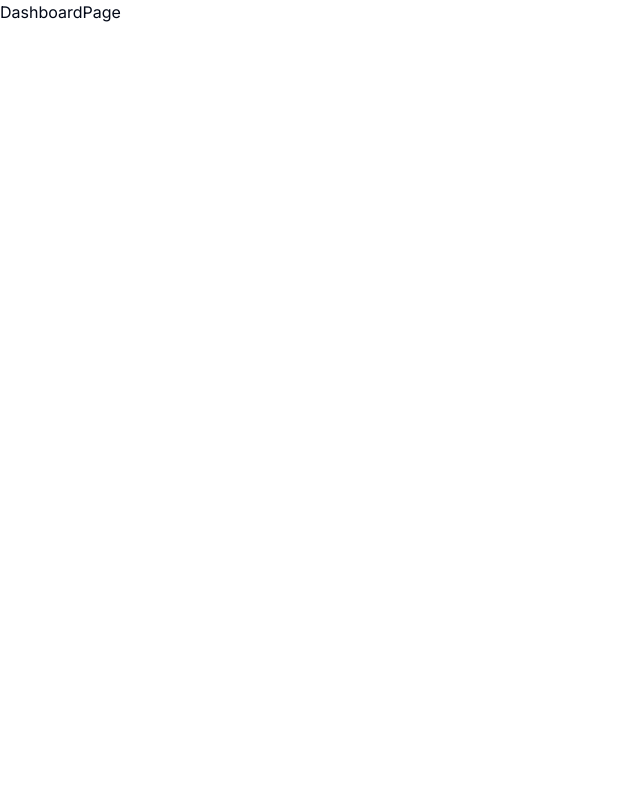
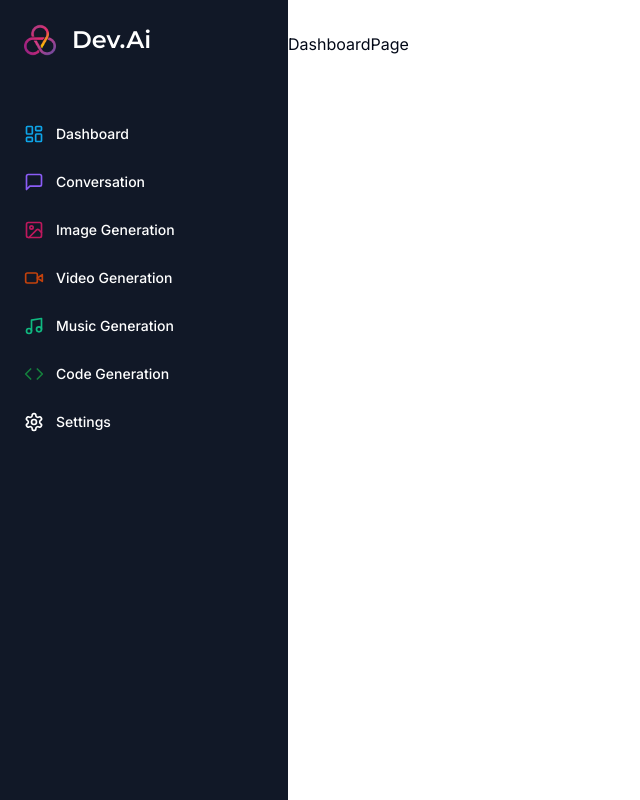
Before and after one commit to monirhabderabby/dev_ai, a Next.js app: page /dashboard in a window 1280 px wide. Shown: the whole page, without its empty margins (0-640 px from the left). Built offline with nearby package versions, Linux system fonts and the light colour scheme.

Commit message:
Sidebar created. [

```diff
--- a/package.json
+++ b/package.json
@@ -10,6 +10,7 @@
   },
   "dependencies": {
     "@clerk/nextjs": "^4.27.2",
+    "@radix-ui/react-dialog": "^1.0.5",
     "@radix-ui/react-slot": "^1.0.2",
     "class-variance-authority": "^0.7.0",
     "clsx": "^2.0.0",
--- a/src/app/(dashboard)/(routes)/dashboard/page.js
+++ b/src/app/(dashboard)/(routes)/dashboard/page.js
@@ -1,11 +1,7 @@
-// third party packages
-import { UserButton } from "@clerk/nextjs";
-
 const DashboardPage = () => {
     return (
         <div>
             <p>DashboardPage</p>
-            <UserButton afterSignOutUrl="/" />
         </div>
     );
 };
--- /dev/null
+++ b/src/app/(dashboard)/layout.js
@@ -0,0 +1,19 @@
+// components
+import Navbar from "@/components/navbar";
+import Sidebar from "@/components/sidebar";
+
+const DashboardLayout = ({ children }) => {
+    return (
+        <div className="h-full relative">
+            <div className="hidden h-full md:flex md:flex-col md:fixed md:w-72 md:inset-y-0 z-[80] bg-gray-900">
+                <Sidebar />
+            </div>
+            <div className="md:pl-72">
+                <Navbar />
+                {children}
+            </div>
+        </div>
+    );
+};
+
+export default DashboardLayout;
--- /dev/null
+++ b/src/components/mobile-sidebar.js
@@ -0,0 +1,36 @@
+"use client";
+//
+import { useEffect, useState } from "react";
+
+// packages
+import { Menu } from "lucide-react";
+
+// components
+import { Button } from "@/components/ui/button";
+import { Sheet, SheetContent, SheetTrigger } from "@/components/ui/sheet";
+import Sidebar from "./sidebar";
+
+export const MobileSidebar = () => {
+    const [isMounted, setIsMounted] = useState(false);
+
+    useEffect(() => {
+        setIsMounted(true);
+    }, []);
+
+    if (!isMounted) {
+        return null;
+    }
+
+    return (
+        <Sheet>
+            <SheetTrigger>
+                <Button variant="ghost" size="icon" className="md:hidden">
+                    <Menu />
+                </Button>
+            </SheetTrigger>
+            <SheetContent side="left" className="p-0">
+                <Sidebar />
+            </SheetContent>
+        </Sheet>
+    );
+};
--- /dev/null
+++ b/src/components/navbar.js
@@ -0,0 +1,19 @@
+// packages
+import { UserButton } from "@clerk/nextjs";
+
+// components
+import { MobileSidebar } from "@/components/mobile-sidebar";
+
+const Navbar = () => {
+    return (
+        <div className="flex items-center p-4">
+            <MobileSidebar />
+
+            <div className="flex w-full justify-end">
+                <UserButton afterSignOutUrl="/" />
+            </div>
+        </div>
+    );
+};
+
+export default Navbar;
--- /dev/null
+++ b/src/components/sidebar.js
@@ -0,0 +1,112 @@
+"use client";
+
+// packages
+import {
+    Code,
+    ImageIcon,
+    LayoutDashboard,
+    MessageSquare,
+    Music,
+    Settings,
+    VideoIcon,
+} from "lucide-react";
+
+// components
+import { cn } from "@/lib/utils";
+import { Montserrat } from "next/font/google";
+import Image from "next/image";
+import Link from "next/link";
+
+// Font import
+const montserrat = Montserrat({
+    weight: "600",
+    subsets: ["latin"],
+});
+
+// All routes under dashboard
+const routes = [
+    {
+        label: "Dashboard",
+        icon: LayoutDashboard,
+        href: "/dashboard",
+        color: "text-sky-500",
+    },
+    {
+        label: "Conversation",
+        icon: MessageSquare,
+        href: "/conversation",
+        color: "text-violet-500",
+    },
+    {
+        label: "Image Generation",
+        icon: ImageIcon,
+        href: "/image",
+        color: "text-pink-700",
+    },
+    {
+        label: "Video Generation",
+        icon: VideoIcon,
+        href: "/video",
+        color: "text-orange-700",
+    },
+    {
+        label: "Music Generation",
+        icon: Music,
+        href: "/music",
+        color: "text-emerald-500",
+    },
+    {
+        label: "Code Generation",
+        icon: Code,
+        href: "/code",
+        color: "text-green-700",
+    },
+    {
+        label: "Settings",
+        icon: Settings,
+        href: "/settings",
+    },
+];
+
+const Sidebar = () => {
+    return (
+        <div className="space-y-4 py-4 flex flex-col h-full bg-[#111827] text-white">
+            <div className="px-3 py-2 flex-1">
+                <Link
+                    href={"/dashboard"}
+                    className="flex items-center pl-3 mb-14"
+                >
+                    <div className="relative w-8 h-8 mr-4">
+                        <Image fill alt="logo" src="/logo.png" />
+                    </div>
+                    <h1
+                        className={cn(
+                            "text-2xl font-bold",
+                            montserrat.className
+                        )}
+                    >
+                        Dev.Ai
+                    </h1>
+                </Link>
+                <div className="space-y-1">
+                    {routes.map((route) => (
+                        <Link
+                            href={route.href}
+                            key={route.href}
+                            className="text-sm group flex p-3 w-full justify-start font-medium cursor-pointer hover:text-white hover:bg-white/10 rounded-lg transition"
+                        >
+                            <div className="flex items-center flex-1">
+                                <route.icon
+                                    className={cn("h-5 w-5 mr-3", route.color)}
+                                />
+                                {route.label}
+                            </div>
+                        </Link>
+                    ))}
+                </div>
+            </div>
+        </div>
+    );
+};
+
+export default Sidebar;
--- /dev/null
+++ b/src/components/ui/sheet.jsx
@@ -0,0 +1,109 @@
+"use client";
+import * as React from "react"
+import * as SheetPrimitive from "@radix-ui/react-dialog"
+import { cva } from "class-variance-authority";
+import { X } from "lucide-react"
+
+import { cn } from "@/lib/utils"
+
+const Sheet = SheetPrimitive.Root
+
+const SheetTrigger = SheetPrimitive.Trigger
+
+const SheetClose = SheetPrimitive.Close
+
+const SheetPortal = SheetPrimitive.Portal
+
+const SheetOverlay = React.forwardRef(({ className, ...props }, ref) => (
+  <SheetPrimitive.Overlay
+    className={cn(
+      "fixed inset-0 z-50 bg-background/80 backdrop-blur-sm data-[state=open]:animate-in data-[state=closed]:animate-out data-[state=closed]:fade-out-0 data-[state=open]:fade-in-0",
+      className
+    )}
+    {...props}
+    ref={ref} />
+))
+SheetOverlay.displayName = SheetPrimitive.Overlay.displayName
+
+const sheetVariants = cva(
+  "fixed z-50 gap-4 bg-background p-6 shadow-lg transition ease-in-out data-[state=open]:animate-in data-[state=closed]:animate-out data-[state=closed]:duration-300 data-[state=open]:duration-500",
+  {
+    variants: {
+      side: {
+        top: "inset-x-0 top-0 border-b data-[state=closed]:slide-out-to-top data-[state=open]:slide-in-from-top",
+        bottom:
+          "inset-x-0 bottom-0 border-t data-[state=closed]:slide-out-to-bottom data-[state=open]:slide-in-from-bottom",
+        left: "inset-y-0 left-0 h-full w-3/4 border-r data-[state=closed]:slide-out-to-left data-[state=open]:slide-in-from-left sm:max-w-sm",
+        right:
+          "inset-y-0 right-0 h-full w-3/4  border-l data-[state=closed]:slide-out-to-right data-[state=open]:slide-in-from-right sm:max-w-sm",
+      },
+    },
+    defaultVariants: {
+      side: "right",
+    },
+  }
+)
+
+const SheetContent = React.forwardRef(({ side = "right", className, children, ...props }, ref) => (
+  <SheetPortal>
+    <SheetOverlay />
+    <SheetPrimitive.Content ref={ref} className={cn(sheetVariants({ side }), className)} {...props}>
+      {children}
+      <SheetPrimitive.Close
+        className="absolute right-4 top-4 rounded-sm opacity-70 ring-offset-background transition-opacity hover:opacity-100 focus:outline-none focus:ring-2 focus:ring-ring focus:ring-offset-2 disabled:pointer-events-none data-[state=open]:bg-secondary">
+        <X className="h-4 w-4" />
+        <span className="sr-only">Close</span>
+      </SheetPrimitive.Close>
+    </SheetPrimitive.Content>
+  </SheetPortal>
+))
+SheetContent.displayName = SheetPrimitive.Content.displayName
+
+const SheetHeader = ({
+  className,
+  ...props
+}) => (
+  <div
+    className={cn("flex flex-col space-y-2 text-center sm:text-left", className)}
+    {...props} />
+)
+SheetHeader.displayName = "SheetHeader"
+
+const SheetFooter = ({
+  className,
+  ...props
+}) => (
+  <div
+    className={cn("flex flex-col-reverse sm:flex-row sm:justify-end sm:space-x-2", className)}
+    {...props} />
+)
+SheetFooter.displayName = "SheetFooter"
+
+const SheetTitle = React.forwardRef(({ className, ...props }, ref) => (
+  <SheetPrimitive.Title
+    ref={ref}
+    className={cn("text-lg font-semibold text-foreground", className)}
+    {...props} />
+))
+SheetTitle.displayName = SheetPrimitive.Title.displayName
+
+const SheetDescription = React.forwardRef(({ className, ...props }, ref) => (
+  <SheetPrimitive.Description
+    ref={ref}
+    className={cn("text-sm text-muted-foreground", className)}
+    {...props} />
+))
+SheetDescription.displayName = SheetPrimitive.Description.displayName
+
+export {
+  Sheet,
+  SheetPortal,
+  SheetOverlay,
+  SheetTrigger,
+  SheetClose,
+  SheetContent,
+  SheetHeader,
+  SheetFooter,
+  SheetTitle,
+  SheetDescription,
+}
```
Also changed, not shown: public/logo.png (added), 1 other file (tests, documents, lock files or other folders).
